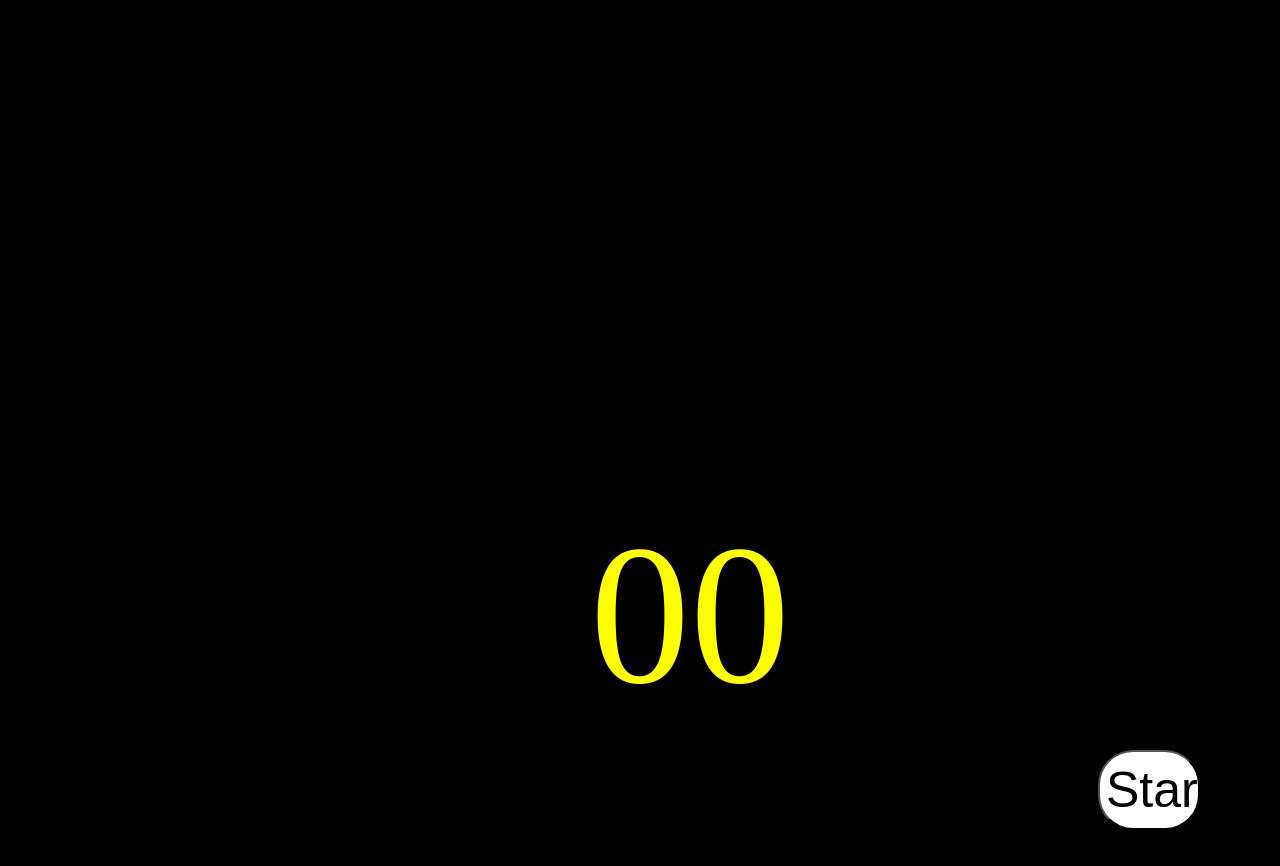
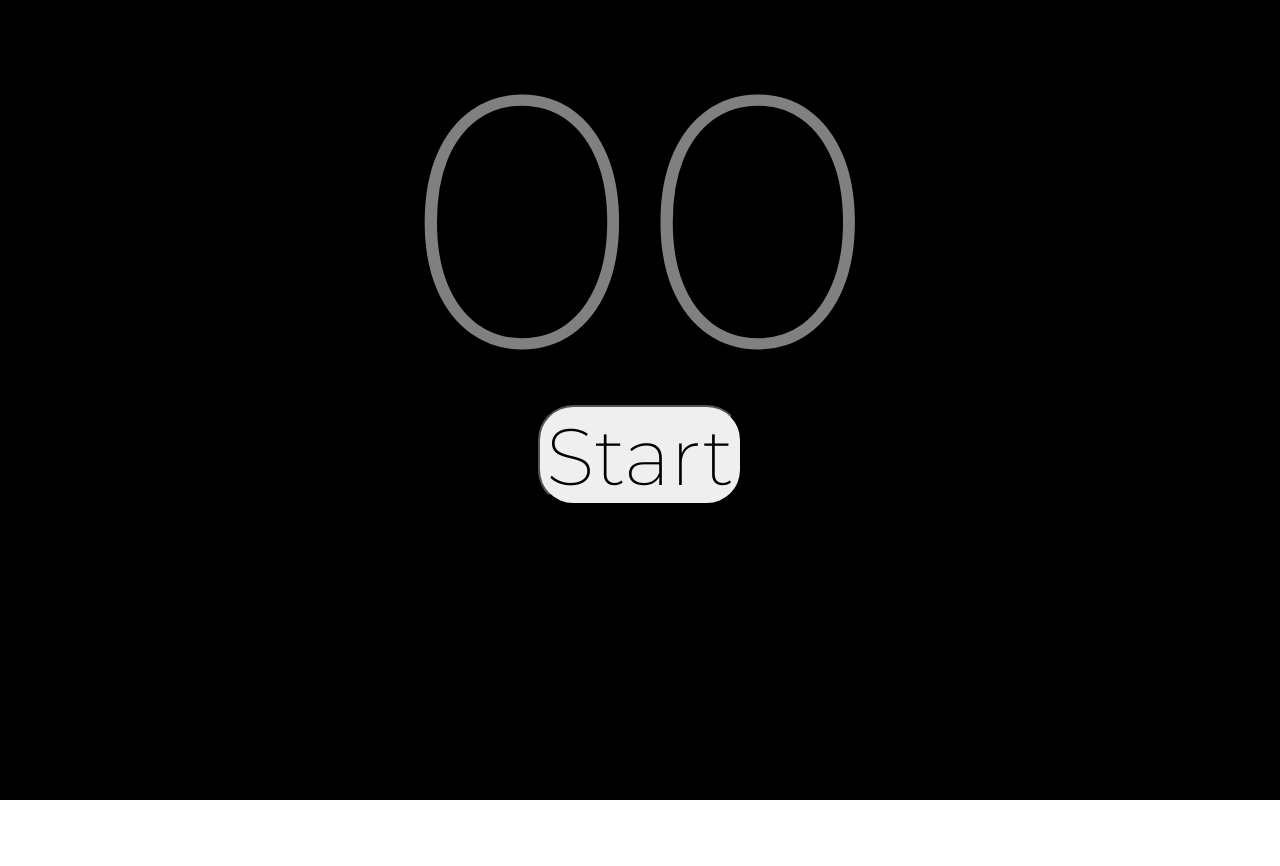
Before and after one commit to miladmemarian/stop-watch, a website: page start/index.html in a window 1280 px wide. After the commit the page ends 800 px from the top, so only its background shows below. Drawn offline with Linux system fonts and the light colour scheme.

Commit message:
I fixed some html, css issues

```diff
--- a/start/index.html
+++ b/start/index.html
@@ -1,13 +1,16 @@
 <!DOCTYPE html>
 <html>
 <head>
-  <link rel="stylesheet" href="style.css">
+  <link rel="stylesheet" href="style.css" />
+  <link href="https://fonts.googleapis.com/css?family=Montserrat:200,200i,400,400i" rel="stylesheet" />
   <title>Stop Watch</title>
 </head>
 <body>
   <div class="layer">
+    <div class="watch">
     <div class="seconds">00</div>
     <button class="start">Start</button>
+    </div>
   </div>
   <script src="main.js"></script>
 </body>
--- a/start/main.js
+++ b/start/main.js
@@ -1,20 +1,20 @@
 /* eslint-disable no-unused-vars */
 function startTimer() {
-  setInterval(function() {
-    seconds++;
-    var $seconds = document.querySelector(".seconds");
-    $seconds.textContent = timer(seconds);
-  }, 1000);
+  setInterval(function () {
+    seconds++
+    var $seconds = document.querySelector('.seconds')
+    $seconds.textContent = timer(seconds)
+  }, 1000)
 }
 
 function timer(seconds) {
-  var minutes = Math.floor(seconds / 60);
-  var seconds = seconds % 60;
-  var timer = minutes + ":" + seconds;
-  return timer;
+  var minutes = Math.floor(seconds / 60)
+  var secs = seconds % 60
+  var timer = minutes + ':' + secs
+  return timer
 }
 
-var seconds = 0;
-var $start = document.querySelector(".start");
+var seconds = 0
+var $start = document.querySelector('.start')
 
-$start.addEventListener("click", startTimer);
+$start.addEventListener('click', startTimer)
--- a/start/style.css
+++ b/start/style.css
@@ -4,63 +4,47 @@
 
 body {
   margin: 0;
-  background: black;
+  height: 100vh;
+  width: 100%;
+  font-family: Montserrat;
   position: absolute;
+}
+
+.layer {
+  background-color: black;
+  height: 100%;
   width: 100%;
+  z-index: 1;
+  position: fixed;
+}
+
+.watch {
+  text-align: center;
+  position: relative;
+  margin-top: 0 auto;
+  margin-bottom: auto;
   height: 100%;
 }
 
-.start {
-  background-color: white;
-  cursor: pointer;
-  width: 100%;
-  height: 80px;
+.seconds {
+  height: 400px;
+  font-size: 360px;
+  color: white;
+  font-weight: 200;
+  opacity: 0.5;
   margin-left: auto;
   margin-right: auto;
 }
 
-.seconds {
-  color: white;
-  width: 100px;
-  height: 200px;
-  margin-left: 50;
-  margin-right: 50;
+.start {
+  height: 100px;
+  border-radius: 35px;
+  font-size: 80px;
+  font-weight: 200;
   text-align: center;
-  vertical-align: center;
+  font-family: Montserrat;
+  z-index: 50;
+  cursor: pointer;
+  outline: none;
+  margin-top: 5px;
 }
-
-div.layer {
-  width: 80%;
-}
-
-.layer {
-  margin: 0;
-  margin-left: auto;
-  box-sizing: border-box;
-  margin-right: auto;
-  margin-top: 500px;
-  display: block;
-  width: 80%;
-  height: 100%;
-}
-
-div.seconds {
-  vertical-align: center;
-  margin-top: 50px;
-  text-align: center;
-  position: relative;
-  font-size: 200px;
-  color: yellow;
-  margin-left: auto;
-  margin-right: auto;
-}
-
-button.start {
-  border-radius: 35px;
-  width: 10%;
-  text-align: center;
-  margin-top: 50px;
-  margin-left: 970px;
-  cursor: pointer;
-  font-size: 50px;
-}
```
